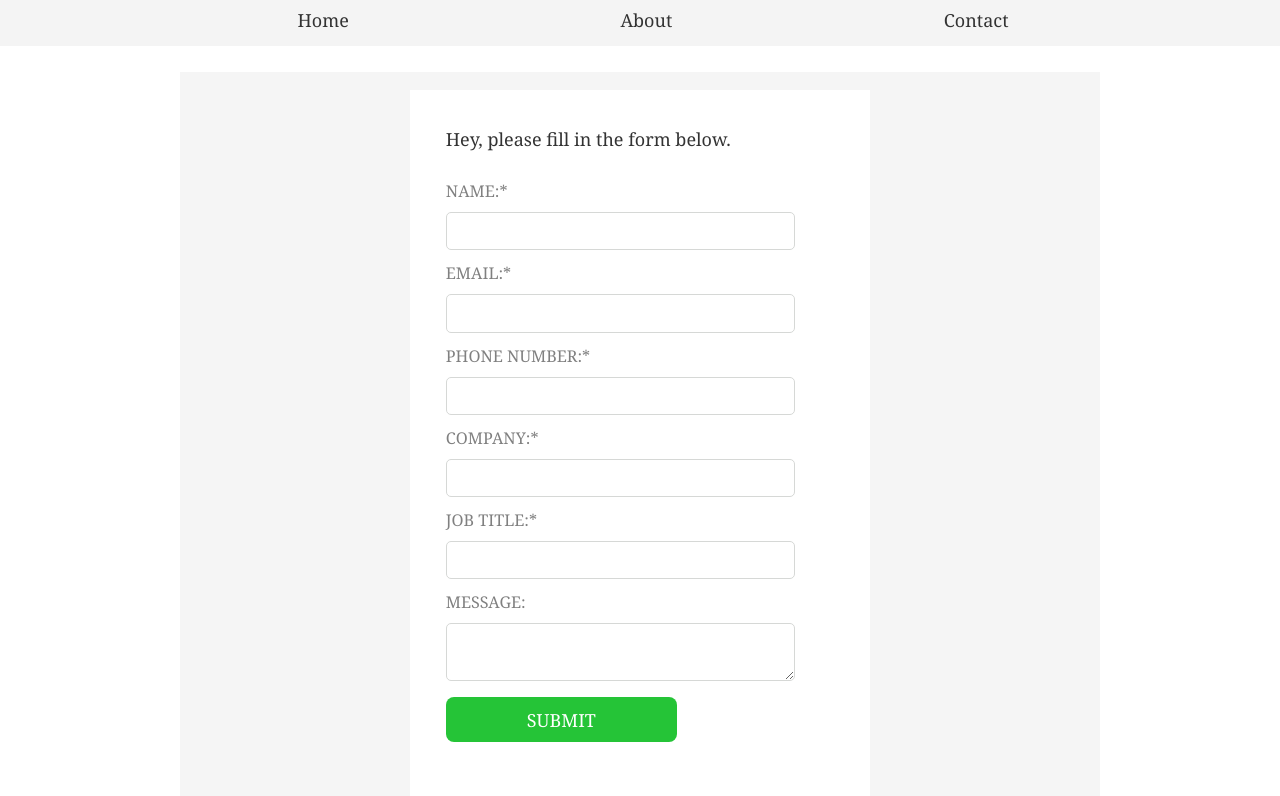
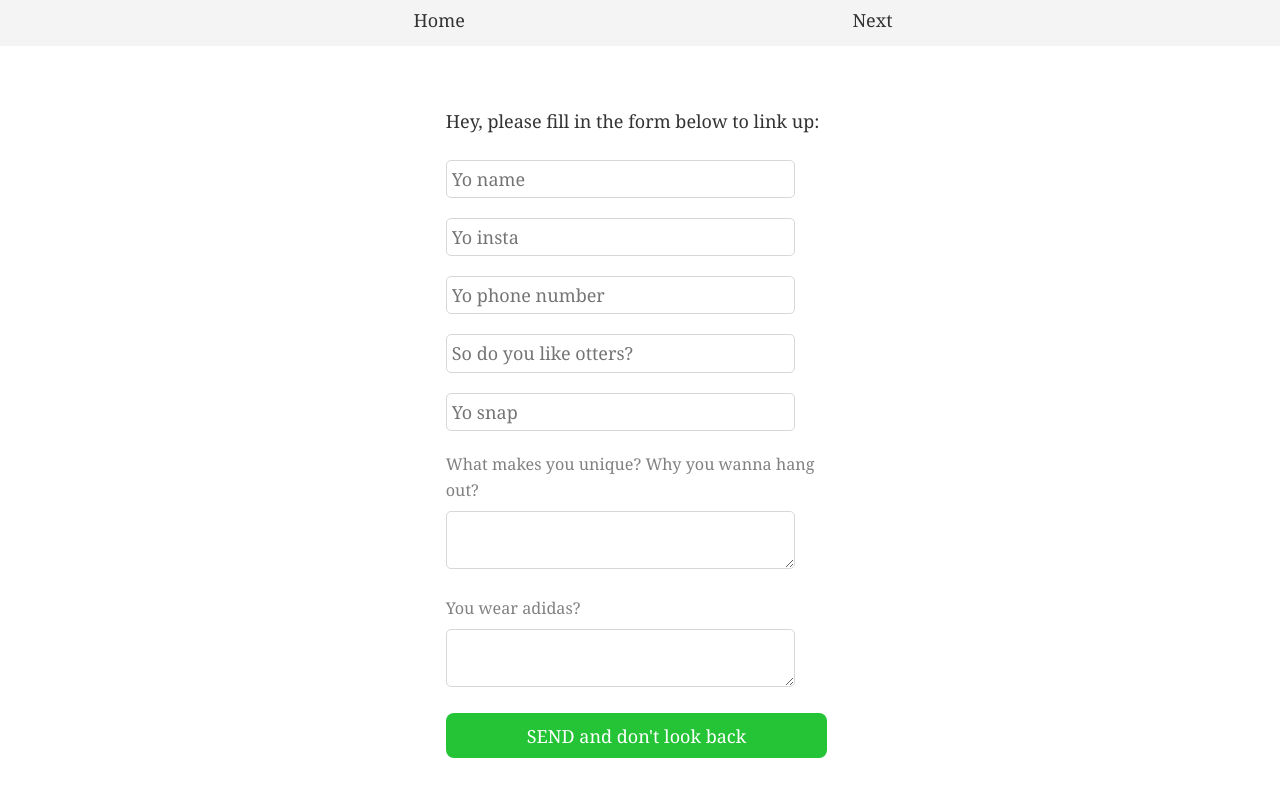
Before and after one commit to Allegra9/gatsby-app, a Gatsby site: page /second in a window 1280 px wide. Shown: the part 100-896 px from the top of the page. Built offline with nearby package versions, Linux system fonts and the light colour scheme; Gatsby itself is replaced by a stand-in of ours.

Commit message:
form update

```diff
--- a/src/components/contactForm.js
+++ b/src/components/contactForm.js
@@ -1,7 +1,6 @@
 // eslint-disable-next-line
 import React from 'react'
-//import { Link } from 'gatsby'
-import Layout from '../components/layout'
+import otterNext from '../images/otterNext.gif'
 
 /** @jsx jsx */
 import { jsx } from '@emotion/core'
@@ -21,7 +20,7 @@ class contactForm extends React.Component {
     // company: '',
     // jobTitle: '',
     // message: '',
-    // submitted: false,
+    //submitted: false
   }
 
   handleChange = e => {
@@ -66,18 +65,15 @@ class contactForm extends React.Component {
     return (
       <React.Fragment>
         {this.state.submitted ? (
-          <Layout>
           <Cont>
             <ThankYou>
-                {/* <img src={tickImg} alt="tick logo" /> */}
-                <p>Thank you!</p>
+              <h1>Thank you, next!</h1>
+              <img src={otterNext} alt="" />
             </ThankYou>
           </Cont>
-          </Layout>
         ) : (
-          <Page>
           <Container>
-              <p>Hey, please fill in the form below.</p>
+            <p>Hey, please fill in the form below to link up:</p>
             <Form
               name={this.props.demo ? 'second-page' : 'contact'}
               method="POST"
@@ -97,62 +93,67 @@ class contactForm extends React.Component {
                 </label>
               </p>
               <div>
-                  <label htmlFor="name">NAME:*</label>
                 <input
                   type="text"
                   name="name"
                   onChange={this.handleChange}
                   required
+                  placeholder="Yo name"
                 />
               </div>
               <div>
-                  <label htmlFor="email">EMAIL:*</label>
                 <input
-                    type="email"
-                    name="email"
+                  type="text"
+                  name="insta"
                   onChange={this.handleChange}
                   required
+                  placeholder="Yo insta"
                 />
               </div>
               <div>
-                  <label htmlFor="phone number">PHONE NUMBER:*</label>
                 <input
                   type="tel"
                   name="phoneNumber"
                   onChange={this.handleChange}
                   required
+                  placeholder="Yo phone number"
                 />
               </div>
               <div>
-                  <label htmlFor="company">COMPANY:*</label>
                 <input
                   type="text"
-                    name="company"
+                  name="otters"
                   onChange={this.handleChange}
                   required
+                  placeholder="So do you like otters?"
                 />
               </div>
               <div>
-                  <label htmlFor="job title">JOB TITLE:*</label>
                 <input
                   type="text"
-                    name="jobTitle"
+                  name="snap"
                   onChange={this.handleChange}
                   required
+                  placeholder="Yo snap"
                 />
               </div>
               <div>
-                  <label htmlFor="message">MESSAGE:</label>
+                <label htmlFor="message">
+                  What makes you unique? Why you wanna hang out?{' '}
+                </label>
                 <textarea name="message" onChange={this.handleChange} />
               </div>
               <div>
+                <label htmlFor="message2">You wear adidas?</label>
+                <textarea name="message2" onChange={this.handleChange} />
+              </div>
+              <div>
                 <Button green type="submit">
-                    SUBMIT
+                  SEND and don't look back
                 </Button>
               </div>
             </Form>
           </Container>
-          </Page>
         )}
       </React.Fragment>
     )
@@ -161,11 +162,6 @@ class contactForm extends React.Component {
 
 export default contactForm
 
-const Page = styled.div`
-  background-color: #f5f5f5;
-  padding: 5em 0;
-  padding-top: 1em;
-`
 const Cont = styled.div`
   background-color: #fff;
   padding: 10em 0;
@@ -177,7 +173,6 @@ const Cont = styled.div`
   }
 `
 const ThankYou = styled.div`
-  background-color: #f7f7f7;
   font-family: Muli;
   border-radius: 5px;
   border: 1px solid #b5b7b6;
@@ -218,7 +213,7 @@ const Form = styled.form`
   padding-top: 0;
   text-align: left;
   div {
-    margin-bottom: 10px;
+    margin-bottom: 20px;
     label {
       color: grey;
       text-align: left;
--- a/src/components/menu.js
+++ b/src/components/menu.js
@@ -19,11 +19,11 @@ const Menu = () => {
         <li>
           <Link to="/">Home</Link>
         </li>
+        {/* <li>
+          <Link to="/about">About</Link>
+        </li> */}
         <li>
-          <Link to="/about">About</Link>
-        </li>
-        <li>
-          <Link to="/contact">Contact</Link>
+          <Link to="/next">Next</Link>
         </li>
       </ul>
     </div>
--- a/src/pages/index.js
+++ b/src/pages/index.js
@@ -1,17 +1,16 @@
 import React from 'react'
-import { Link } from 'gatsby'
-import polarBear from '../images/polar_bear.jpg'
+// import { Link } from 'gatsby'
+// import polarBear from '../images/polar_bear.jpg'
+import otter from '../images/otter.jpg'
 
 import Layout from '../components/layout'
 
 const IndexPage = () => (
   <Layout>
-    <h1>Hi there!</h1>
-    <p>Welcome to my new Gatsby site.</p>
-    <Link to="/about/">ABOUT</Link>
-    <br />
-    <Link to="/contact">Contact</Link>
-    <img src={polarBear} alt="" />
+    <h1>Hey there!</h1>
+    <h4>Sup boy or girl (or undecided, it's ok)</h4>
+    <p>Wanna link up? Fill in the application form on the next page.</p>
+    <img src={otter} alt="otter pic" width="400px" />
   </Layout>
 )
 
--- a/src/pages/contact.js
+++ b/src/pages/next.js
@@ -8,10 +8,10 @@ import ContactForm from '../components/contactForm'
 import { jsx } from '@emotion/core'
 //import styled from '@emotion/styled'
 
-const ContactPage = () => (
+const NextPage = () => (
   <Layout>
     <ContactForm />
   </Layout>
 )
 
-export default ContactPage
+export default NextPage
--- a/src/pages/second.js
+++ b/src/pages/second.js
@@ -1,5 +1,5 @@
 import React from 'react'
-import { Link } from 'gatsby'
+// import { Link } from 'gatsby'
 
 import Layout from '../components/layout'
 import ContactForm from '../components/contactForm'
```
Also changed, not shown: src/images/otter.jpg (added), src/images/otterNext.gif (added). Lines whose indentation alone changed are shown as unchanged.
